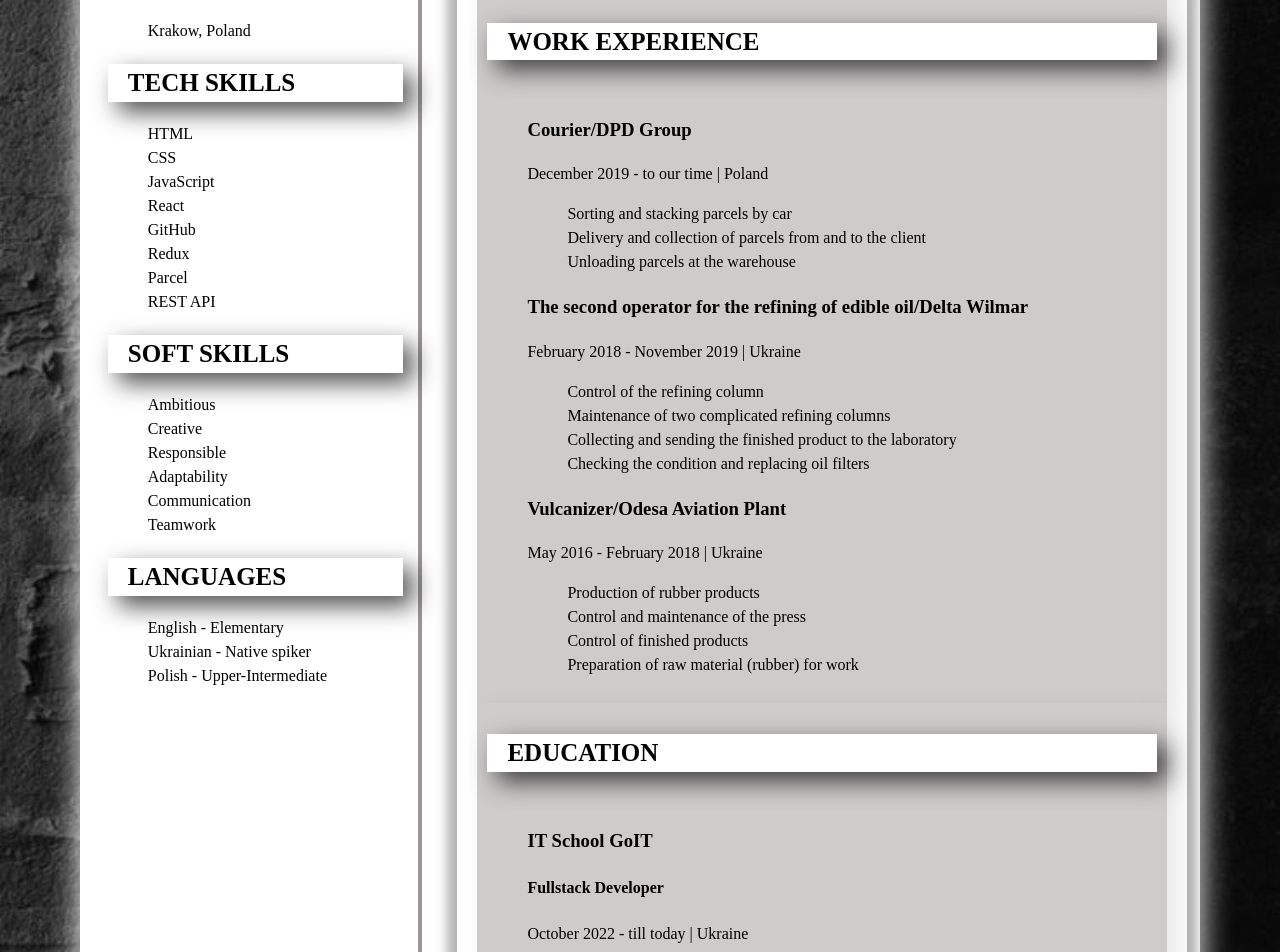
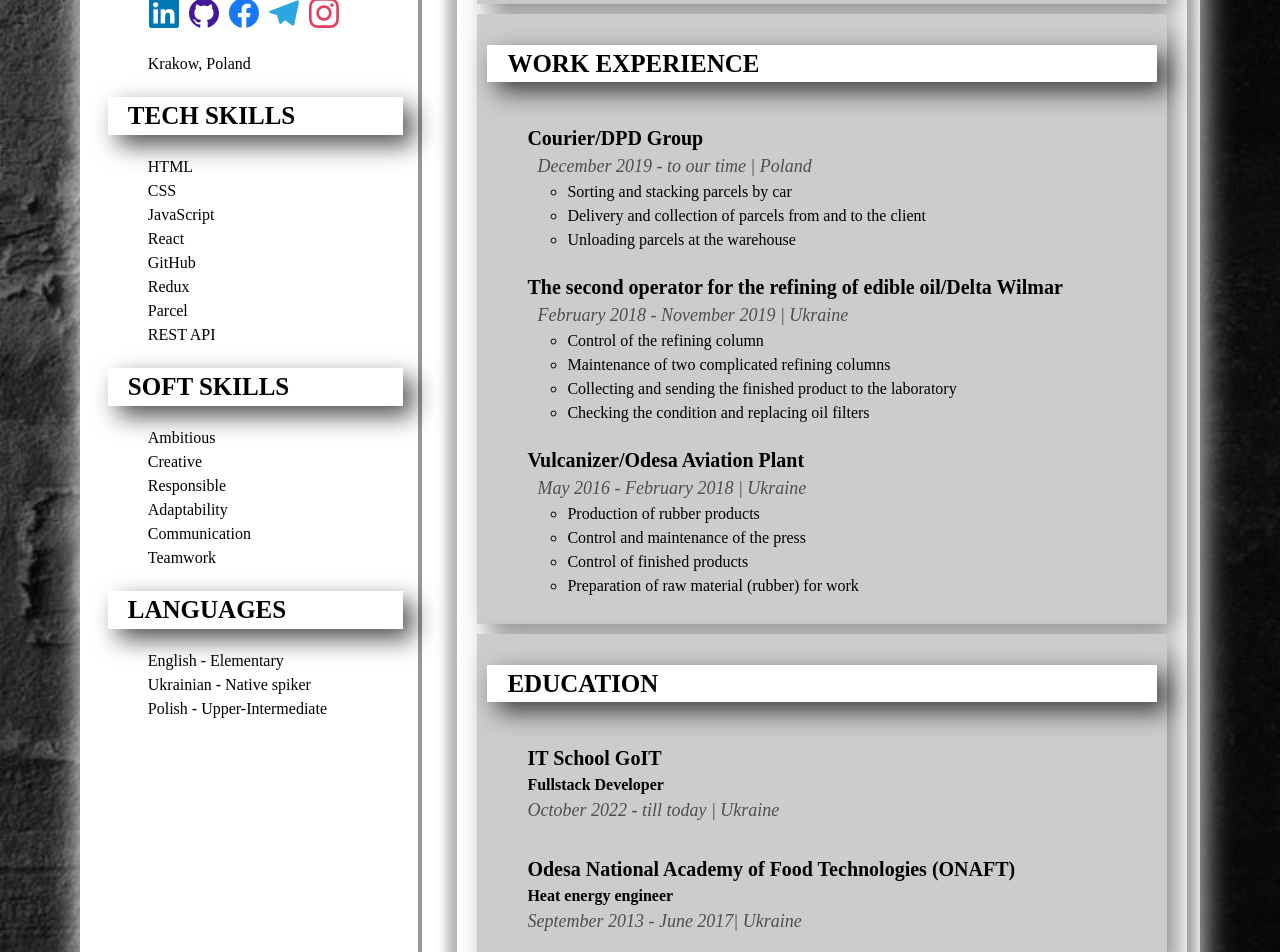
Before and after one commit to Bohdan119/Resume_Bohdan_Matsko, a React (Vite) app: page / in a window 1280 px wide. Shown: the part 700-1652 px from the top of the page. Built offline with nearby package versions, Linux system fonts and the light colour scheme.

Commit message:
main-section ended (no updates)

```diff
--- a/src/components/Education/Education.jsx
+++ b/src/components/Education/Education.jsx
@@ -4,16 +4,21 @@ const Education = () => {
   return (
     <div className={`${css.education} container`}>
       <h2>EDUCATION</h2>
-      <ul>
+      <ul className={css.educationList}>
         <li>
           <h3>IT School GoIT</h3>
           <h4>Fullstack Developer</h4>
-          <p>October 2022 - till today | Ukraine</p>
+          <p className={css.educationDescription}>
+            October 2022 - till today | Ukraine
+          </p>
         </li>
+
         <li>
           <h3>Odesa National Academy of Food Technologies (ONAFT)</h3>
           <h4>Heat energy engineer</h4>
-          <p>September 2013 - June 2017| Ukraine</p>
+          <p className={css.educationDescription}>
+            September 2013 - June 2017| Ukraine
+          </p>
         </li>
       </ul>
     </div>
--- a/src/components/Education/Education.module.css
+++ b/src/components/Education/Education.module.css
@@ -0,0 +1,14 @@
+.educationList{
+    margin-top: 0;
+    display: flex;
+    flex-direction: column;
+    gap: 10px;
+}
+
+.educationDescription{
+    margin: 0;
+    color: #4e4d52;
+    font-size: 18px;
+    font-style: oblique;
+
+}
--- a/src/components/Experience/Experience.jsx
+++ b/src/components/Experience/Experience.jsx
@@ -4,23 +4,27 @@ const Experience = () => {
   return (
     <div className={`${css.experience} container`}>
       <h2>WORK EXPERIENCE</h2>
-      <ul>
-        <li>
+      <ul className={css.experienceList}>
+        <li className={css.experienceList}>
           <h3>Courier/DPD Group</h3>
-          <p>December 2019 - to our time | Poland</p>
-          <ul>
+          <p className={css.experienceDescription}>
+            December 2019 - to our time | Poland
+          </p>
+          <ul className={css.experienceListDuties}>
             <li>Sorting and stacking parcels by car</li>
             <li>Delivery and collection of parcels from and to the client</li>
             <li>Unloading parcels at the warehouse</li>
           </ul>
         </li>
 
-        <li>
+        <li className={css.experienceList}>
           <h3>
             The second operator for the refining of edible oil/Delta Wilmar
           </h3>
-          <p>February 2018 - November 2019 | Ukraine</p>
-          <ul>
+          <p className={css.experienceDescription}>
+            February 2018 - November 2019 | Ukraine
+          </p>
+          <ul className={css.experienceListDuties}>
             <li>Control of the refining column</li>
             <li>Maintenance of two complicated refining columns</li>
             <li>
@@ -30,10 +34,12 @@ const Experience = () => {
           </ul>
         </li>
 
-        <li>
+        <li className={css.experienceList}>
           <h3>Vulcanizer/Odesa Aviation Plant</h3>
-          <p>May 2016 - February 2018 | Ukraine</p>
-          <ul>
+          <p className={css.experienceDescription}>
+            May 2016 - February 2018 | Ukraine
+          </p>
+          <ul className={css.experienceListDuties}>
             <li>Production of rubber products</li>
             <li>Control and maintenance of the press</li>
             <li>Control of finished products</li>
--- a/src/components/Experience/Experience.module.css
+++ b/src/components/Experience/Experience.module.css
@@ -0,0 +1,15 @@
+.experienceList{
+    margin-top: 0;
+}
+
+.experienceDescription{
+    margin: 0;
+    color: #4e4d52;
+    font-size: 18px;
+    font-style: oblique;
+    text-indent: 10px;
+}
+
+.experienceListDuties{
+    list-style:circle;
+}
--- a/src/components/Projects/Projects.jsx
+++ b/src/components/Projects/Projects.jsx
@@ -7,7 +7,7 @@ const Projects = () => {
       <ul className={css.projectsList}>
         <li className={css.projectsItem}>
           <a href="https://host9rror.github.io/projectJSBenders12/">
-            Resume...................................
+            Resume [project]...................................
           </a>
 
           <a href="https://github.com/host9rror/projectJSBenders12.git">
@@ -24,7 +24,7 @@ const Projects = () => {
 
         <li className={css.projectsItem}>
           <a href="https://goit-markup-hw-08-one.vercel.app/">
-            WebStudio..............................
+            WebStudio [project]..............................
           </a>
 
           <a href="https://github.com/Bohdan119/goit-markup-hw-08">
--- a/src/components/Projects/Projects.module.css
+++ b/src/components/Projects/Projects.module.css
@@ -5,6 +5,5 @@ box-shadow: 0 10px 15px rgba(0, 0, 0, 0.1);
 .projectIcon {
     width: 24px;
     height: 24px;
-    margin-right: 8px;
     fill: rgb(10, 10, 10);
 }
--- a/src/components/Title/Title.module.css
+++ b/src/components/Title/Title.module.css
@@ -4,6 +4,7 @@ flex-direction: column;
 align-items: flex-start;
 box-shadow: 0 10px 8px rgb(0, 0, 0);
 }
+
 .mainTitle{
 background-color: #ffff;
 font-size: 50px;
--- a/src/index.css
+++ b/src/index.css
@@ -28,17 +28,19 @@ body {
 }
 
 .container{
-display: flex;
-flex-direction: column;
-box-shadow: 10px 10px 25px rgba(0, 0, 0, 0.1);
-padding: 10px;
+  display: flex;
+  flex-direction: column;
+  padding: 10px;
+  margin-bottom: 10px;
+  box-shadow: 10px 10px 25px rgba(0, 0, 0, 0.458);
 background-color: #cecbcb;
 }
 
 a {
-  font-weight: 500;
-  color: #0c0c0c;
-  text-decoration: inherit;
+  color: #44189b;
+  text-decoration:none;
+  font-size: 20px;
+  font-weight: 600;
 }
 a:hover {
   color: #0a24cd;
@@ -49,10 +51,20 @@ ul {
 }
 
 h2{
+padding-right: 20px;
 font-size: 25px;
 padding-left: 20px;
 background-color: #ffff;
 box-shadow: 10px 10px 25px rgba(0, 0, 0, 0.69);
+}
+
+h3{
+  margin-bottom: 0;
+  font-size: 20px;
+  font-weight: 600;
+}
+h4{
+  margin: 0;
 }
 
 
@@ -62,22 +74,3 @@ svg:hover {
   filter: drop-shadow(7px 7px 1px rgba(0, 0, 0, 0.2));
   padding: 0;
 }
-
-button {
-  border-radius: 8px;
-  border: 1px solid transparent;
-  padding: 0.6em 1.2em;
-  font-size: 1em;
-  font-weight: 500;
-  font-family: inherit;
-  background-color: #1a1a1a;
-  cursor: pointer;
-  transition: border-color 0.25s;
-}
-button:hover {
-  border-color: #646cff;
-}
-button:focus,
-button:focus-visible {
-  outline: 4px auto -webkit-focus-ring-color;
-}
```
